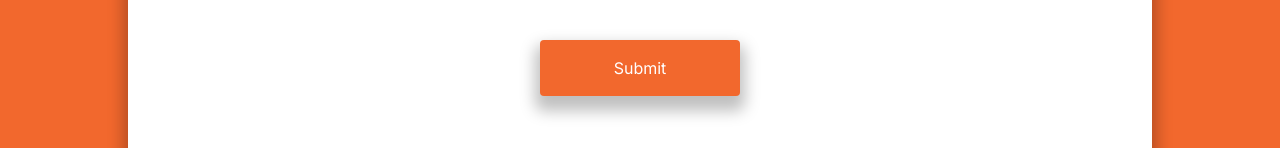
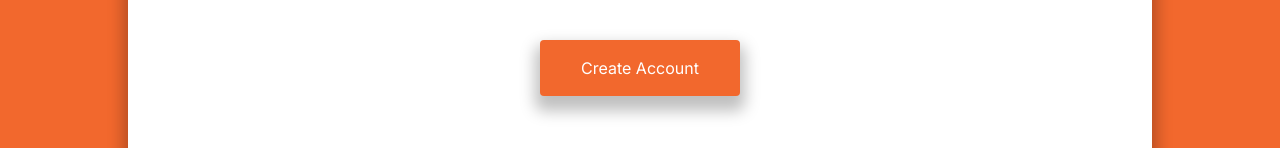
Before and after one commit to trailblazingdigiwebs/anytru, a Next.js app: page /update-profile in a window 1280 px wide. Shown: the part 378-526 px from the top of the page. Built offline with nearby package versions, Linux system fonts and the light colour scheme.

Commit message:
homepage as landing

```diff
--- a/app/update-profile/page.js
+++ b/app/update-profile/page.js
@@ -148,7 +148,7 @@ const UpdateProfile = () => {
 
             <div className="up-submit">
               <button type="submit">
-                <span>Submit</span>
+                <span>Create Account</span>
               </button>
             </div>
           </form>
```
